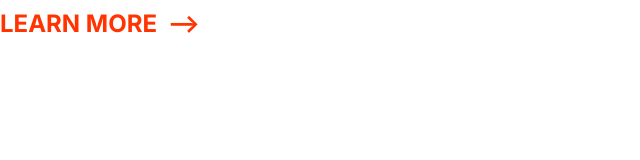
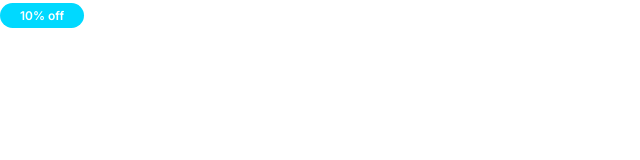
Before and after one commit to hunter-orion/Cloud-Hosting, a plain HTML site: page index.html in a window 1280 px wide. Shown: the whole page, without its empty margins (0-640 px from the left). Drawn offline with Linux system fonts and the light colour scheme.

Commit message:
Badges Finished

```diff
--- a/css/index.css
+++ b/css/index.css
@@ -1,6 +1,6 @@
 /* typography */
 html {
-    font-size: 62.5;
+    font-size: 62.5%;
 }
 
 :root {
@@ -84,3 +84,35 @@ a {
         font-size: 1.5rem;
     }
 }
+/* badges */
+
+.badge {
+    border-radius: 20px;
+    font-size: 2rem;
+    font-weight: 600;
+    padding: 0.5rem 2rem;
+    white-space: nowrap;
+}
+
+.badge--primary {
+    background: var(--color-primary);
+    color: white;
+}
+
+.badge--secondary {
+    background: var(--color-secondary);
+    color: white;
+}
+
+.badge--small {
+    font-size: 1.6rem;
+}
+
+@media screen and (min-width: 1024px) {
+    .badge {
+        font-size: 1.5rem;
+    }
+    .badge--small {
+        font-size: 1.2rem;
+            }
+}
--- a/index.html
+++ b/index.html
@@ -8,7 +8,7 @@
     <link rel="preconnect" href="https://fonts.googleapis.com" />
     <link rel="preconnect" href="https://fonts.gstatic.com" crossorigin />
     <link
-      href="https://fonts.googleapis.com/css2?family=Inter:wght@400;700&display=swap"
+      href="https://fonts.googleapis.com/css2?family=Inter:wght@400;600;700&display=swap"
       rel="stylesheet"
     />
     <script
@@ -20,6 +20,6 @@
     <link rel="stylesheet" href="css/index.css" />
   </head>
   <body>
-    <a href="#" class="link-arrow">Learn More </a>
+    <span class="badge badge--secondary badge--small">10% off</span>
   </body>
 </html>
```
Also changed, not shown: componants/badges.html (added, +3 -0 lines).
